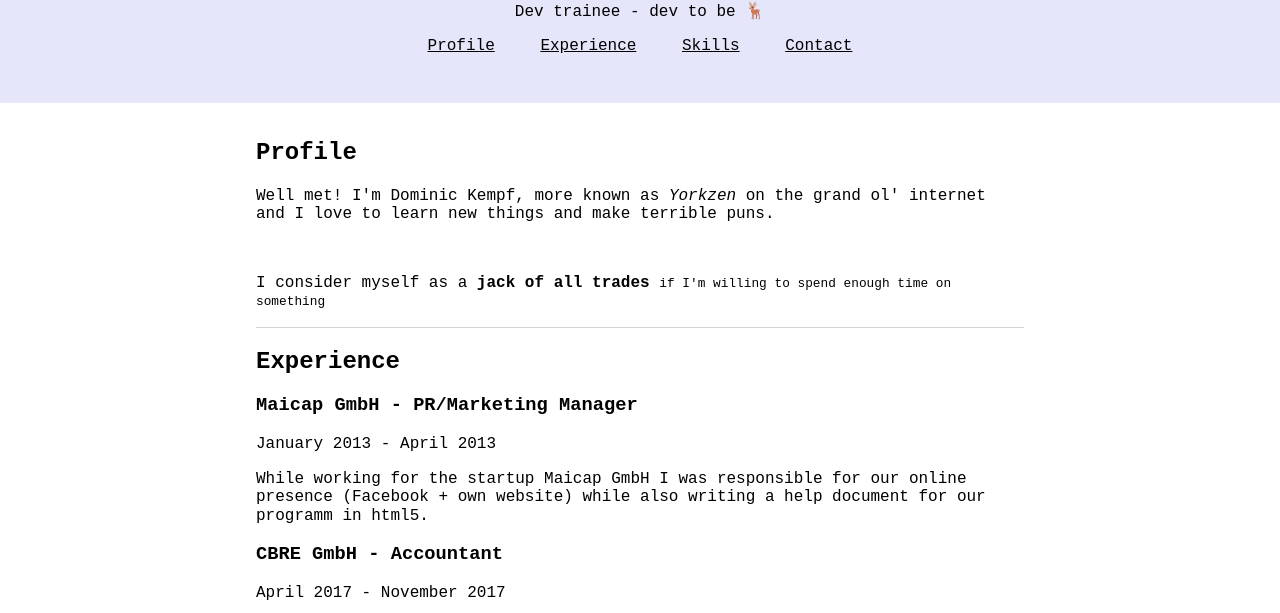
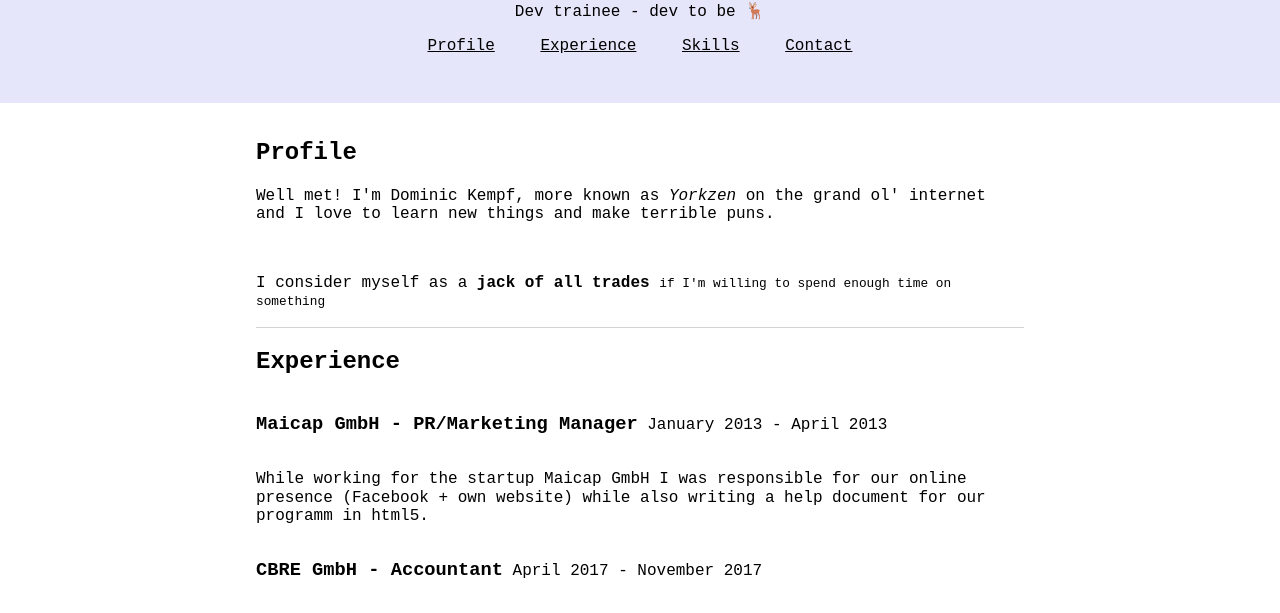
Before and after one commit to Yorkzen/html-lesson, a plain HTML site: page index.html in a window 1280 px wide. Shown: the part 125-738 px from the top of the page. Drawn offline with nearby package versions, Linux system fonts and the light colour scheme.

Commit message:
added display

```diff
--- a/index.html
+++ b/index.html
@@ -37,8 +37,8 @@
             <h2> Experience</h2>
             <section>
                 <header>
-                    <h3>Maicap GmbH - PR/Marketing Manager</h3>
-                    <p>January 2013 - April 2013</p>
+                    <h3 class="experience-heading">Maicap GmbH - PR/Marketing Manager</h3>
+                    <p class="experience-subheading">January 2013 - April 2013</p>
                     <p>While working for the startup Maicap GmbH I was responsible for our online presence (Facebook +
                         own
                         website) while also writing a help document for our programm in html5.</p>
@@ -46,8 +46,8 @@
             </section>
             <section>
                 <header>
-                    <h3>CBRE GmbH - Accountant </h3>
-                    <p>April 2017 - November 2017</p>
+                    <h3 class="experience-heading">CBRE GmbH - Accountant </h3>
+                    <p class="experience-subheading">April 2017 - November 2017</p>
                     <p>The time at CBRE taught me what it is like to work for a big prestige corperation. Even though I
                         was
                         just a regular old accountant doing stuff with numbers I quickly realized that this is not how I
--- a/style.css
+++ b/style.css
@@ -62,3 +62,9 @@ body {
 .profession::after {
   content: "🦌";
 }
+.experience-heading {
+  display: inline-block;
+}
+.experience-subheading {
+  display: inline-block;
+}
```
